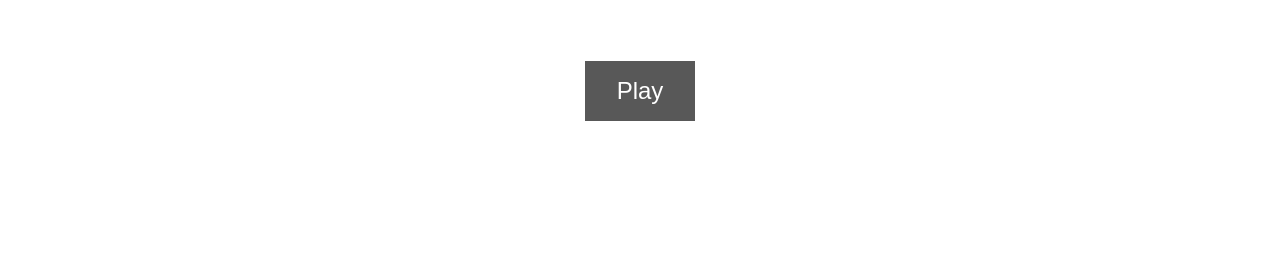
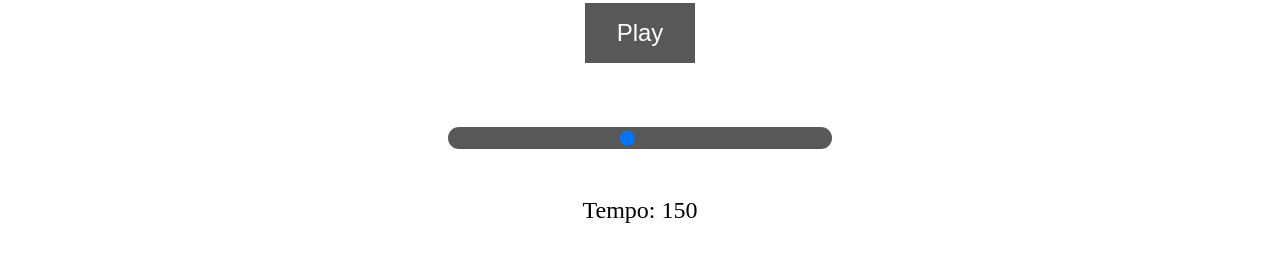
Before and after one commit to baberparweez/beatmaker-project, a plain HTML site: page index.html in a window 1280 px wide. Shown: the part 621-882 px from the top of the page. Before the commit the page ends 800 px from the top, so only its background shows below. Drawn offline with Linux system fonts and the light colour scheme.

Commit message:
add tempo functionality

```diff
--- a/app.js
+++ b/app.js
@@ -13,6 +13,7 @@ class DrumKit {
         this.isPlaying = null;
         this.selects = document.querySelectorAll("select");
         this.muteBtns = document.querySelectorAll(".mute");
+        this.tempoSlider = document.querySelector(".tempo-slider");
     }
 
     activePad() {
@@ -125,6 +126,21 @@ class DrumKit {
             }
         }
     }
+
+    changeTempo(e) {
+        const tempoText = document.querySelector(".tempo-nr");
+        tempoText.innerText = e.target.value;
+    }
+
+    updateTempo(e) {
+        this.bpm = e.target.value;
+        clearInterval(this.isPlaying);
+        this.isPlaying = null;
+
+        if (this.playBtn.classList.contains("active")) {
+            this.start();
+        }
+    }
 }
 
 const drumKit = new DrumKit();
@@ -154,3 +170,11 @@ drumKit.muteBtns.forEach((btn) => {
         drumKit.mute(e);
     });
 });
+
+drumKit.tempoSlider.addEventListener("input", function (e) {
+    drumKit.changeTempo(e);
+});
+
+drumKit.tempoSlider.addEventListener("change", function (e) {
+    drumKit.updateTempo(e);
+});
--- a/index.html
+++ b/index.html
@@ -93,6 +93,17 @@
                 </div>
             </div>
             <button class="play">Play</button>
+
+            <div class="tempo">
+                <input
+                    type="range"
+                    class="tempo-slider"
+                    max="300"
+                    min="20"
+                    value="150"
+                />
+                <p>Tempo: <span class="tempo-nr">150</span></p>
+            </div>
         </div>
         <audio class="kick-sound" src="./sounds/kick-classic.wav"></audio>
         <audio class="snare-sound" src="./sounds/snare-acoustic01.wav"></audio>
--- a/style.css
+++ b/style.css
@@ -116,6 +116,27 @@ select {
     background: rgb(182, 182, 182);
 }
 
+.tempo {
+    margin: 3rem;
+    width: 30%;
+}
+
+.tempo-slider {
+    background-color: rgb(88, 88, 88);
+    border-radius: 1rem;
+    cursor: pointer;
+    margin: 1rem 0;
+    padding: 0.2rem;
+    position: relative;
+    width: 100%;
+    -webkit-appearance: none;
+}
+.tempo p {
+    font-size: 1.5rem;
+    margin: 2rem;
+    text-align: center;
+}
+
 @keyframes playTrack {
     from {
         transform: scale(1);
```
